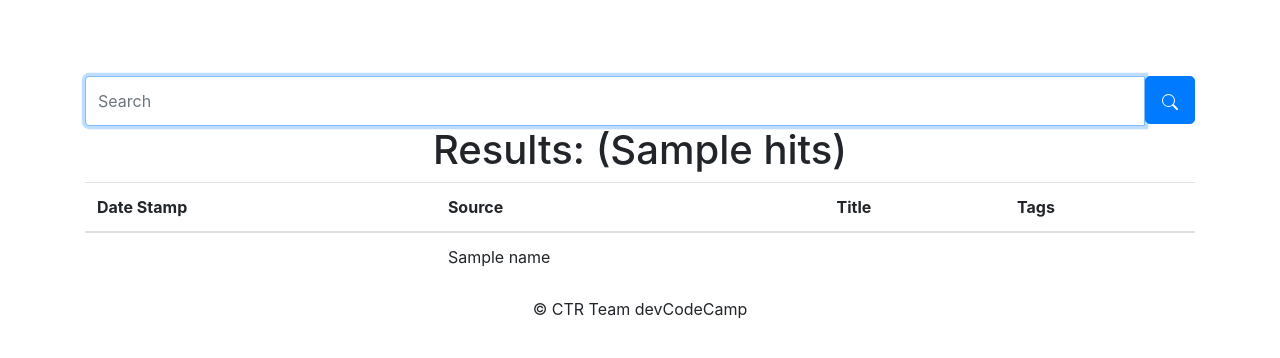
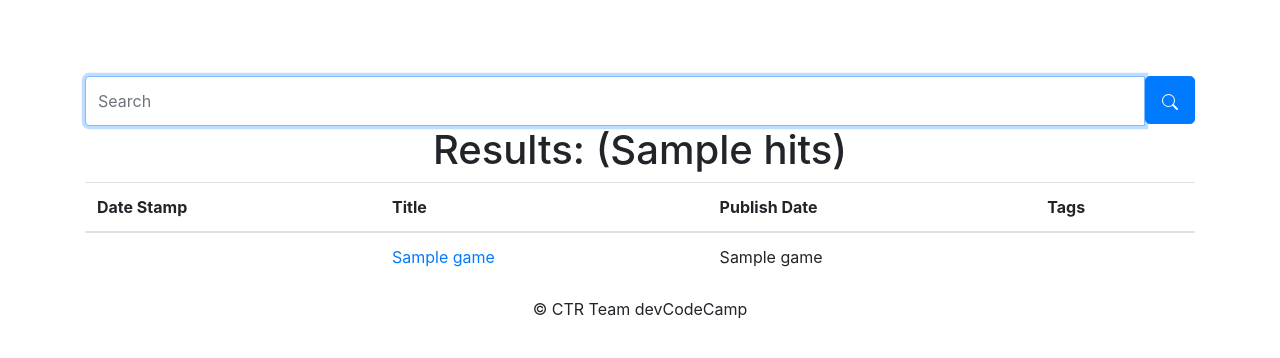
Before and after one commit to fmorrisey/Data_Tracker_Flask, a Flask app: template datatracker/templates/sample/results.html in a window 1280 px wide. Shown: the part 244-602 px from the top of the page. Run offline with Flask 2, Linux system fonts and the light colour scheme; the template is opened without the code that fills it: most values are stand-ins (such as "Sample title", 1, 10 or a date in 2020).

Commit message:
temp changes

```diff
--- a/datatracker/sample.py
+++ b/datatracker/sample.py
@@ -4,6 +4,8 @@ from datatracker.api import api
 from datatracker.search import search as srch
 
 bp = Blueprint('sample', __name__)
+
+results = []
 
 
 @bp.route('/search', methods=['GET'])
@@ -17,7 +19,8 @@ def search_requests():
     game_Data = api.requests_NameSpace("https://api.dccresource.com/api/games")
     results, hits = srch.searchByName(game_Data, search_term)
 
-    return render_template('sample/results.html', res=results, hits=hits )
+    idTOSearch = request.form[game._id]
+    return render_template('sample/results.html', res=results, hits=hits)
 
 
 @bp.route('/test')
@@ -32,6 +35,12 @@ def index():  # Index.html
     copiesPer = pfd.copiesPer_Dict(game_Data)
 
     return render_template('sample/index.html', copiesPer=copiesPer)
+
+@bp.route('/sample/<int:post_id>')
+def show_post(post_id):
+    # show the post with the given id, the id is an integer
+    return 'Post %d' % post_id
+
 
 @bp.route('/postform', methods=('GET', 'POST'))
 def other_example():
--- a/datatracker/templates/sample/postform.html
+++ b/datatracker/templates/sample/postform.html
@@ -15,4 +15,5 @@
     <input name="title" id="title" value="{{ request.form['title'] }}" required>
     <input type="submit" value="Submit">
   </form>
+
 {% endblock %}
--- a/datatracker/templates/sample/results.html
+++ b/datatracker/templates/sample/results.html
@@ -31,26 +31,27 @@
     </form>
 
   <center>
-      <h1>Results: ({{ res['hits']['hits'] }}) </h1>
+      <h1>Results: ({{ hits }}) </h1>
   </center>
 
   <table class="table">
     <thead>
       <tr>
         <th>Date Stamp</th>
-        <th>Source</th>
         <th>Title</th>
+        <th>Publish Date</th>
         <th>Tags</th>
       </tr>
     </thead>
 
-{% for hit in res['hits']['hits'] %}
+{% for game in res %}
     <tbody>
       <tr>
         <th scope="row"></th>
 
-          <!--<td><a href="{{ hit['_source']['url'] }}">{{ hit['_source']['results.name'] }}</a></td>-->
-          <td><a>{{ hit[]['results.name'] }}</a></td>
+
+          <td><a href="{{action.item[game._id]}}">{{ game.name }}</a></td>
+          <td><a >{{ game.name }}</a></td>
 
       </tr>
     </tbody>
```
Also changed, not shown: datatracker/api.py (+7 -0 lines).
